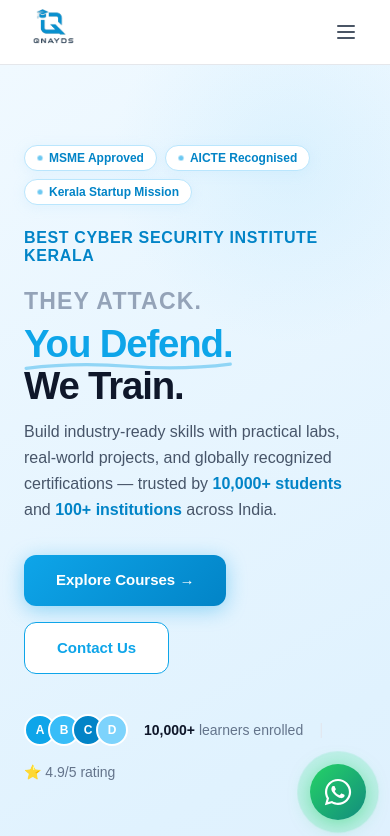
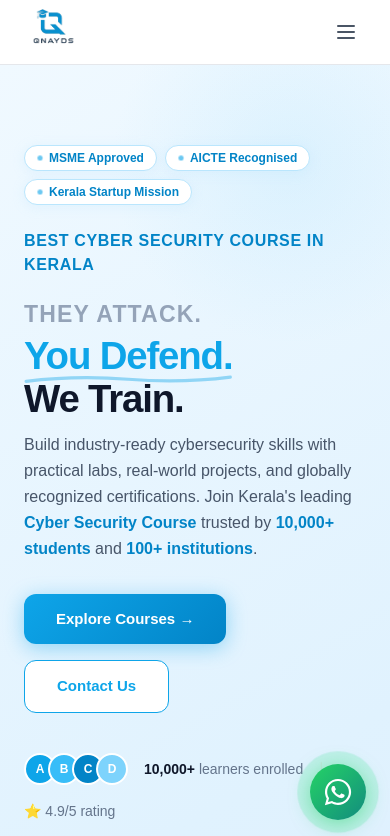
Before and after one commit to Rohin-Madhav/cyber-security, a React (Vite) app: page / in a window 390 px wide. Shown: the top 836 px of the page. Built offline with nearby package versions, Linux system fonts and the light colour scheme; grey boxes are pictures that could not be loaded.

Commit message:
SEO fixes

```diff
--- a/src/pages/Home.jsx
+++ b/src/pages/Home.jsx
@@ -364,27 +364,27 @@ const APPROVALS = [
   {
     name: "AICTE",
     logo: AicteLogo,
-    link:"https://www.aicte.gov.in"
+    link: "https://www.aicte.gov.in",
   },
   {
     name: "Ministry of MSME",
     logo: MsmeLogo,
-    link:"https://msme.gov.in"
+    link: "https://msme.gov.in",
   },
   {
     name: "Startup India",
     logo: StartupIndLogo,
-    link:"https://www.startupindia.gov.in"
+    link: "https://www.startupindia.gov.in",
   },
   {
     name: "Startup Mission",
     logo: StartupKlLogo,
-    link:"https://startupmission.kerala.gov.in"
+    link: "https://startupmission.kerala.gov.in",
   },
   {
     name: "TBI",
     logo: TbiLogo,
-    links:"https://tbicet.in"
+    links: "https://tbicet.in",
   },
 ];
 
@@ -399,7 +399,7 @@ const FAQS = [
   },
   {
     q: "Do you provide practical/hands-on training?",
-    a: "70% of your learning time is spent in live cyber labs. You'll work with real tools like Kali Linux, Burp Suite, Metasploit, and more.",
+    a: "80% of your learning time is spent in live cyber labs. You'll work with real tools like Kali Linux, Burp Suite, Metasploit, and more.",
   },
   {
     q: "Do you provide job assistance?",
@@ -446,29 +446,40 @@ const Home = () => {
       }}
     >
       <Helmet>
-        <title>
-          Cyber Security Course in Kerala | Ethical Hacking Training &
-          Certification | QNAYDS
-        </title>
+        <title>Cyber Security Course in Kerala | QNAYDS Academy</title>
+
         <meta
           name="description"
-          content="Join Kerala's #1 Cyber Security Academy. Learn Ethical Hacking, Penetration Testing, SOC Analysis & Network Security with AICTE certification, internship & placement assistance. Trusted by 10,000+ students."
+          content="Cyber Security Course in Kerala with hands-on Ethical Hacking, Penetration Testing and SOC Analyst training. Start your cybersecurity career."
         />
-        <meta
-          name="keywords"
-          content="Cyber Security Course in Kerala, Ethical Hacking Course Kerala, Cyber Security Training Kerala, CEH Training Kerala, Penetration Testing Course Kerala, cybersecurity academy Malappuram"
-        />
-        <link rel="canonical" href="https://www.qnayds.com/" />
+
         <meta
           property="og:title"
           content="Cyber Security Course in Kerala | QNAYDS Academy"
         />
+
         <meta
           property="og:description"
-          content="Kerala's #1 Cyber Security Academy — Ethical Hacking, CEH, SOC Analyst & Penetration Testing courses with AICTE certification and 95% placement rate."
+          content="Cyber Security Course in Kerala with hands-on Ethical Hacking, Penetration Testing and SOC Analyst training."
         />
-        <meta property="og:type" content="website" />
-        <meta property="og:url" content="https://www.qnayds.com/" />
+
+        <meta property="og:image" content="https://qnayds.in/og-image.webp" />
+
+        <meta property="og:url" content="https://qnayds.in" />
+
+        <meta name="twitter:card" content="summary_large_image" />
+
+        <meta
+          name="twitter:title"
+          content="Cyber Security Course in Kerala | QNAYDS Academy"
+        />
+
+        <meta
+          name="twitter:description"
+          content="Cyber Security Course in Kerala with hands-on Ethical Hacking, Penetration Testing and SOC Analyst training."
+        />
+
+        <meta name="twitter:image" content="https://qnayds.in/og-image.webp" />
       </Helmet>
       {/* ══ HERO ══════════════════════════════════════════ */}
       <section
@@ -543,15 +554,6 @@ const Home = () => {
             </div>
 
             <h1
-              className="font-bold leading-tight mb-3"
-              style={{
-                fontSize: "clamp(2.4rem,5vw,3.8rem)",
-                color: "#0f172a",
-                letterSpacing: "-0.03em",
-                lineHeight: 1.1,
-              }}
-            >
-              <span
               style={{
                 display: "block",
                 fontSize: "clamp(1rem,2vw,1.3rem)",
@@ -562,9 +564,18 @@ const Home = () => {
                 marginBottom: 25,
               }}
             >
-                 Best Cyber Security Institute Kerala
-              </span>
+              Best Cyber Security Course in Kerala
+            </h1>
 
+            <h1
+              className="font-bold leading-tight mb-3"
+              style={{
+                fontSize: "clamp(2.4rem,5vw,3.8rem)",
+                color: "#0f172a",
+                letterSpacing: "-0.03em",
+                lineHeight: 1.1,
+              }}
+            >
               {/* Visual bold headline */}
               <span
                 style={{
@@ -618,11 +629,15 @@ const Home = () => {
               className="text-base leading-relaxed mb-8"
               style={{ color: "#475569", maxWidth: 480 }}
             >
-              Build industry-ready skills with practical labs, real-world
-              projects, and globally recognized certifications — trusted by{" "}
+              Build industry-ready cybersecurity skills with practical labs,
+              real-world projects, and globally recognized certifications. Join
+              Kerala's leading{" "}
+              <strong style={{ color: "#0284c7" }}>
+                Cyber Security Course
+              </strong>{" "}
+              trusted by{" "}
               <strong style={{ color: "#0284c7" }}>10,000+ students</strong> and{" "}
-              <strong style={{ color: "#0284c7" }}>100+ institutions</strong>{" "}
-              across India.
+              <strong style={{ color: "#0284c7" }}>100+ institutions</strong>.
             </p>
 
             <div className="flex flex-wrap gap-4 mb-10">
```
Also changed, not shown: public/og-image.webp (added). Lines whose indentation alone changed are shown as unchanged.
